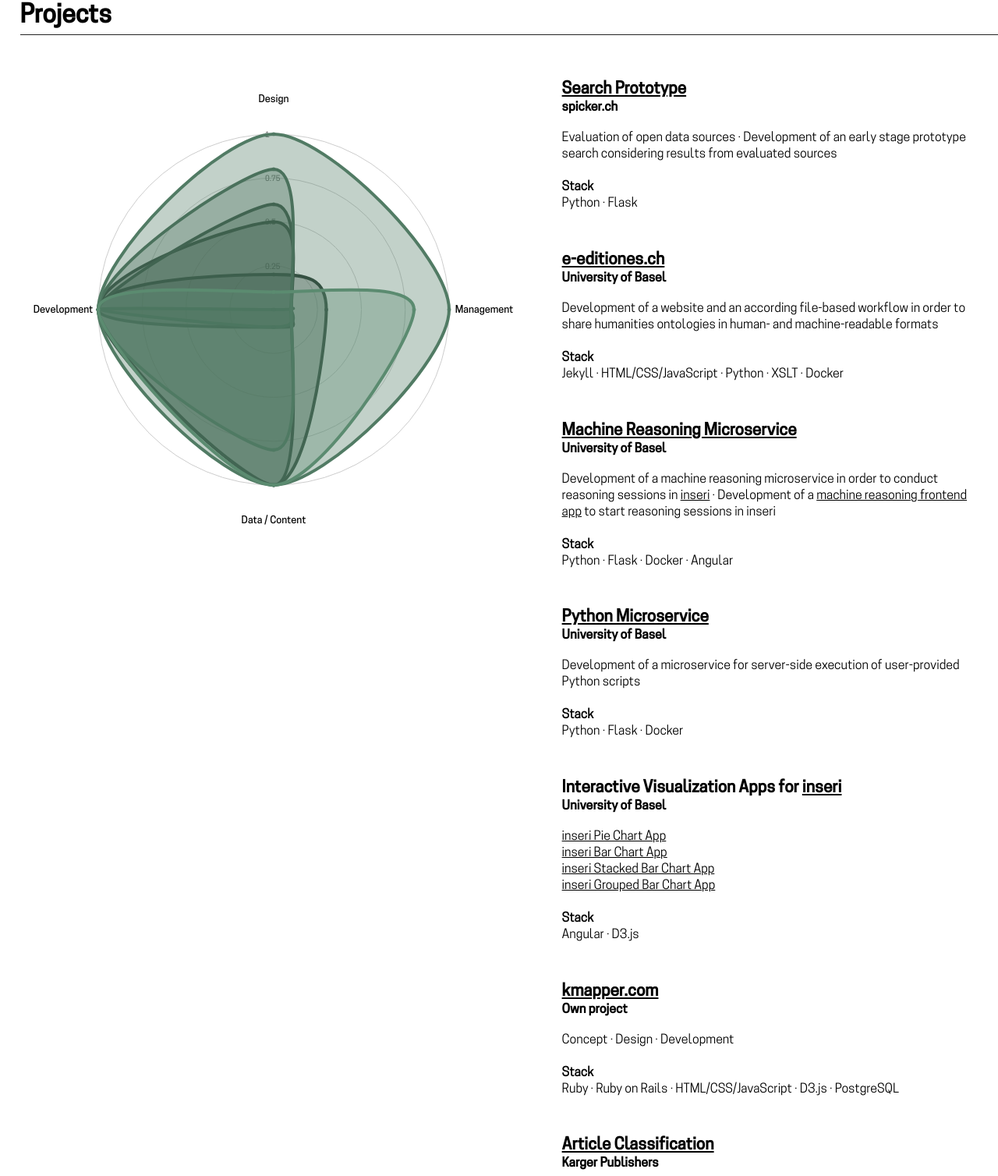
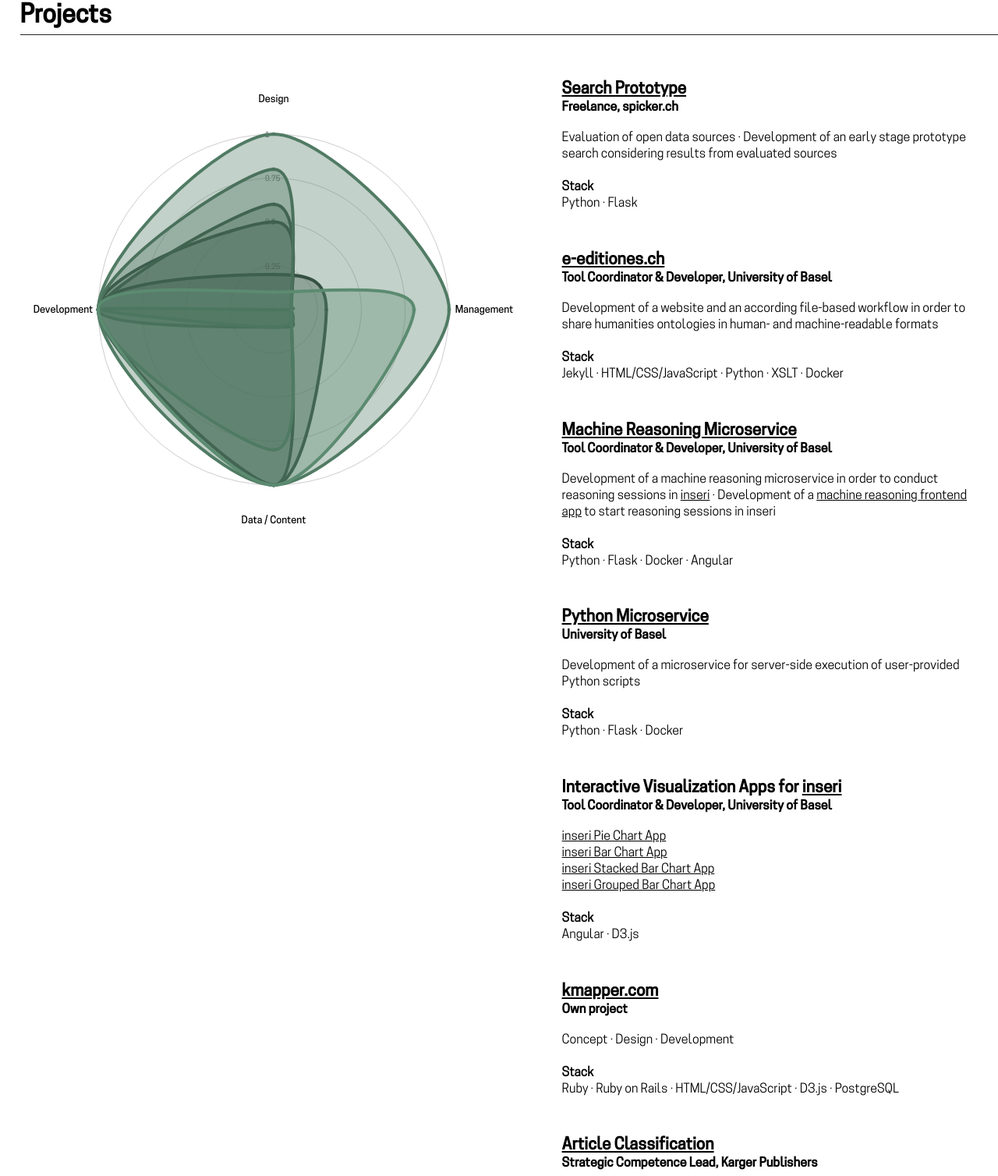
Before and after one commit to cyrill-martin/cv, a plain HTML site: page index.html in a window 1280 px wide. Shown: the part 2315-3823 px from the top of the page at 78% size. Drawn offline with nearby package versions, Linux system fonts and the light colour scheme.

Commit message:
Update index.html

```diff
--- a/index.html
+++ b/index.html
@@ -143,7 +143,7 @@ THE SOFTWARE OR THE USE OR OTHER DEALINGS IN THE SOFTWARE. -->
 		        	<div class="projects">
 			        	<div class="project" id="prj_0">
 			        		<h4><a href="https://spicker-search-prototype.herokuapp.com/" target="_blank">Search Prototype</a></h4>
-			        		<h5 class="company">spicker.ch</h5>
+			        		<h5 class="company">Freelance, spicker.ch</h5>
 			        		<p class="task">
 			        			Evaluation of open data sources · Development of an early stage prototype search considering results from evaluated sources
 			        			<br><br><b>Stack</b></br>
@@ -152,7 +152,7 @@ THE SOFTWARE OR THE USE OR OTHER DEALINGS IN THE SOFTWARE. -->
 			        	</div>
 			        	<div class="project" id="prj_1">
 			        		<h4><a href="http://e-editiones.ch" target="_blank">e-editiones.ch</a></h4>
-			        		<h5 class="company">University of Basel</h5>
+			        		<h5 class="company">Tool Coordinator & Developer, University of Basel</h5>
 			        		<p class="task">
 			        			Development of a website and an according file-based workflow in order to share humanities ontologies in human- and machine-readable formats
 			        			<br><br><b>Stack</b></br>
@@ -161,7 +161,7 @@ THE SOFTWARE OR THE USE OR OTHER DEALINGS IN THE SOFTWARE. -->
 			        	</div>
 			        	<div class="project" id="prj_2">
 			        		<h4><a href="https://github.com/nie-ine/microservice-reasoning-task" target="_blank">Machine Reasoning Microservice</a></h4>
-			        		<h5 class="company">University of Basel</h5>
+			        		<h5 class="company">Tool Coordinator & Developer, University of Basel</h5>
 			        		<p class="task">
 			        			Development of a machine reasoning microservice in order to conduct reasoning sessions in <a href="https://nie-ine.github.io/inseri/" target="_blank">inseri</a> · Development of a <a href="https://github.com/nie-ine/inseri/tree/devel/src/app/app-engine/apps/machine-reasoning" target="_blank">machine reasoning frontend app</a> to start reasoning sessions in inseri
 			        			<br><br><b>Stack</b></br>
@@ -179,7 +179,7 @@ THE SOFTWARE OR THE USE OR OTHER DEALINGS IN THE SOFTWARE. -->
 			        	</div>
 			        	<div class="project" id="prj_4">
 			        		<h4>Interactive Visualization Apps for <a href="https://nie-ine.github.io/inseri/" target="_blank">inseri</a></h4>
-			        		<h5 class="company">University of Basel</h5>
+			        		<h5 class="company">Tool Coordinator & Developer, University of Basel</h5>
 			        		<p class="task">
 			        			<a href="https://github.com/nie-ine/inseri/tree/devel/src/app/app-engine/apps/pie-chart-v2" target="_blank">inseri Pie Chart App</a><br>
 								<a href="https://github.com/nie-ine/inseri/tree/devel/src/app/app-engine/apps/d3js/bar-chart" target="_blank">inseri Bar Chart App</a><br>
@@ -200,7 +200,7 @@ THE SOFTWARE OR THE USE OR OTHER DEALINGS IN THE SOFTWARE. -->
 			        	</div>
 			        	<div class="project" id="prj_6">
 			        		<h4><a href="https://github.com/cyrill-martin/SupportVectorMachine" target="_blank">Article Classification</a></h4>
-			        		<h5 class="company">Karger Publishers</h5>
+			        		<h5 class="company">Strategic Competence Lead, Karger Publishers</h5>
 			        		<p class="task">
 			        			Development of a support vector machine model in order to assign JATS article types to some 400'000 scientific articles · Generation of training, validation, and test data using open <a href="https://pubmed.ncbi.nlm.nih.gov/" target="_blank">PubMed</a> metadata
 			        			<br><br><b>Stack</b></br>
```
